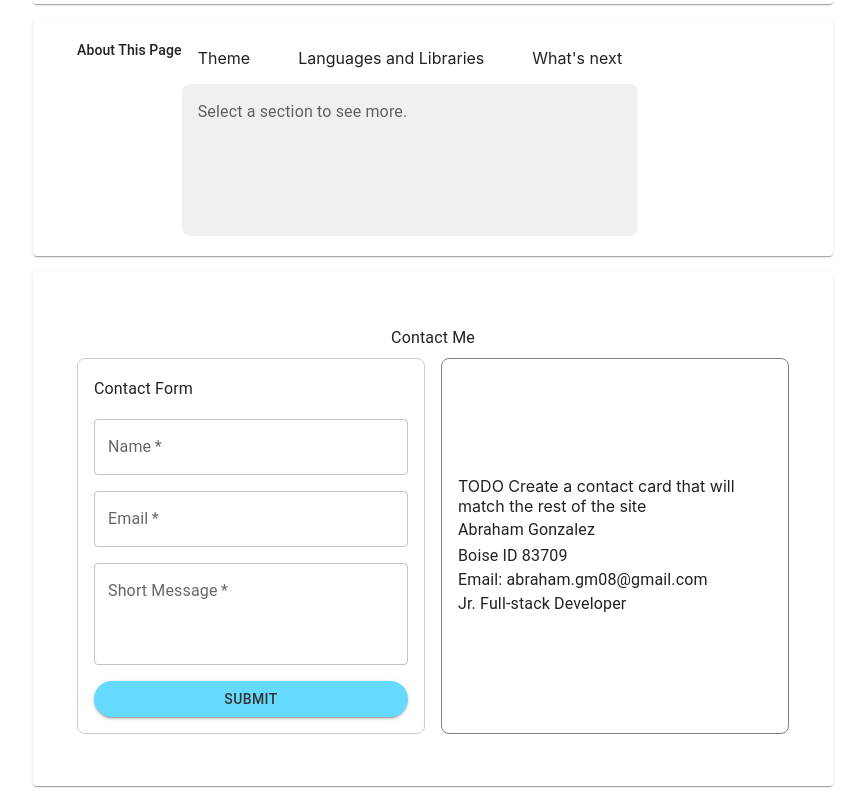
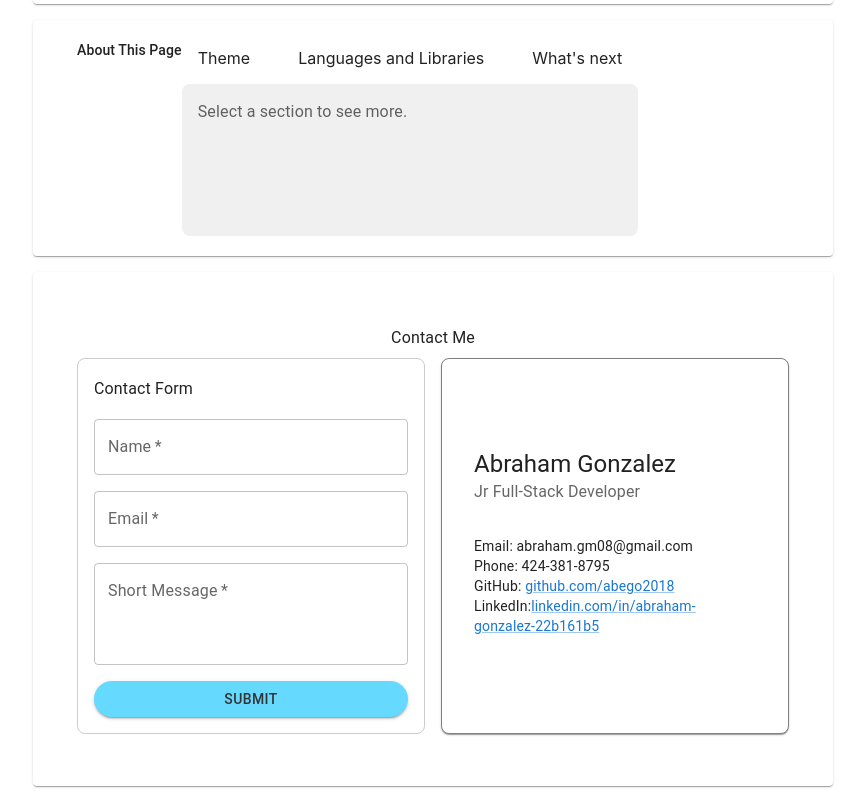
Before and after one commit to abego2018/portfolio, a React (Create React App) app in the folder abegoportfolio/: page / in a window 1280 px wide. Shown: the part 1080-1882 px from the top of the page, without its empty margins (207-1072 px from the left). Built offline with nearby package versions, Linux system fonts and the light colour scheme.

Commit message:
updated contact card with working links

```diff
--- a/abegoportfolio/src/components/Contact.jsx
+++ b/abegoportfolio/src/components/Contact.jsx
@@ -5,6 +5,10 @@ import {
   Typography,
   Button,
   TextField,
+  Card,
+  CardHeader,
+  CardContent,
+  Link,
 } from "@mui/material";
 import React, { useState } from "react";
 function Contact() {
@@ -87,7 +91,7 @@ function Contact() {
           </Button>
         </Box>
         {/* Info Box */}
-        <Box
+        {/*<Box
           sx={{
             flex: 1,
             p: 2,
@@ -103,7 +107,50 @@ function Contact() {
           <Typography>Boise ID 83709</Typography>
           <Typography>Email: abraham.gm08@gmail.com</Typography>
           <Typography>Jr. Full-stack Developer</Typography>
-        </Box>
+        </Box> */}
+        <Card
+          sx={{
+            flex: 1,
+            p: 2,
+            border: "1px solid grey",
+            borderRadius: 2,
+            display: "flex",
+            flexDirection: "column",
+            justifyContent: "center",
+          }}
+        >
+          <CardHeader
+            title="Abraham Gonzalez"
+            subheader="Jr Full-Stack Developer"
+          />
+          <CardContent>
+            <Typography variant="body2">
+              Email: abraham.gm08@gmail.com
+            </Typography>
+            <Typography variant="body2">Phone: 424-381-8795</Typography>
+            <Typography variant="body2">
+              GitHub:{" "}
+              <Link
+                href="https://github.com/abego2018"
+                target="_blank"
+                rel="noopener noreferrer"
+              >
+                github.com/abego2018
+              </Link>
+            </Typography>
+            <Typography variant="body2">
+              LinkedIn:
+              <Link
+                href="https://github.com/abego2018"
+                target="_blank"
+                rel="noopener noreferrer"
+              >
+                linkedin.com/in/abraham-gonzalez-22b161b5
+              </Link>
+            </Typography>
+            <Typography></Typography>
+          </CardContent>
+        </Card>
       </Box>
     </Container>
   );
--- a/abegoportfolio/src/components/Header.jsx
+++ b/abegoportfolio/src/components/Header.jsx
@@ -96,8 +96,6 @@ function Header() {
             <FaGithub />
           </ListItemIcon>
         </ListItem>
-
-        <ListItem sx={{ width: "auto", padding: 0 }}>Link</ListItem>
       </List>
     </Box>
   );
```
